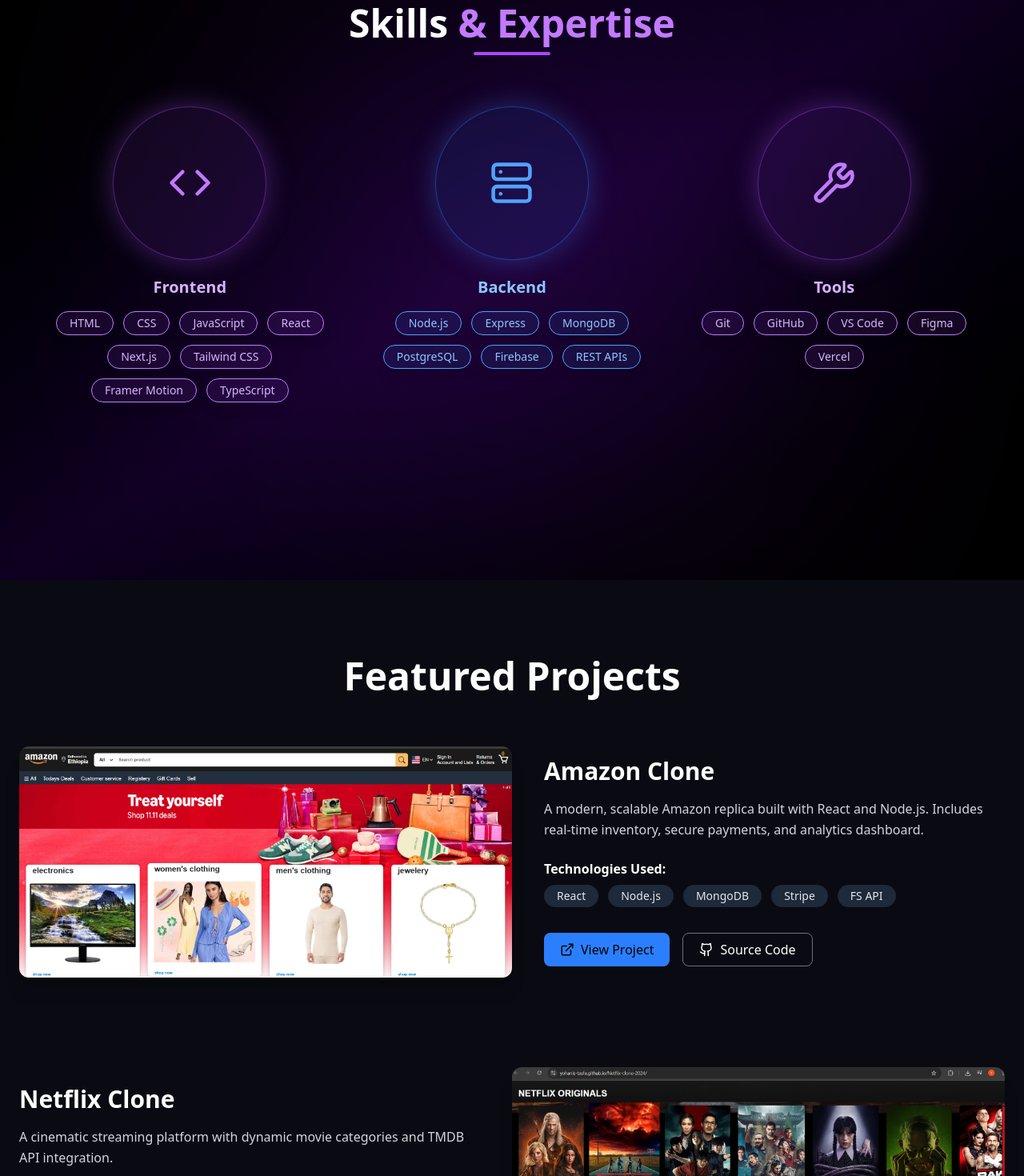
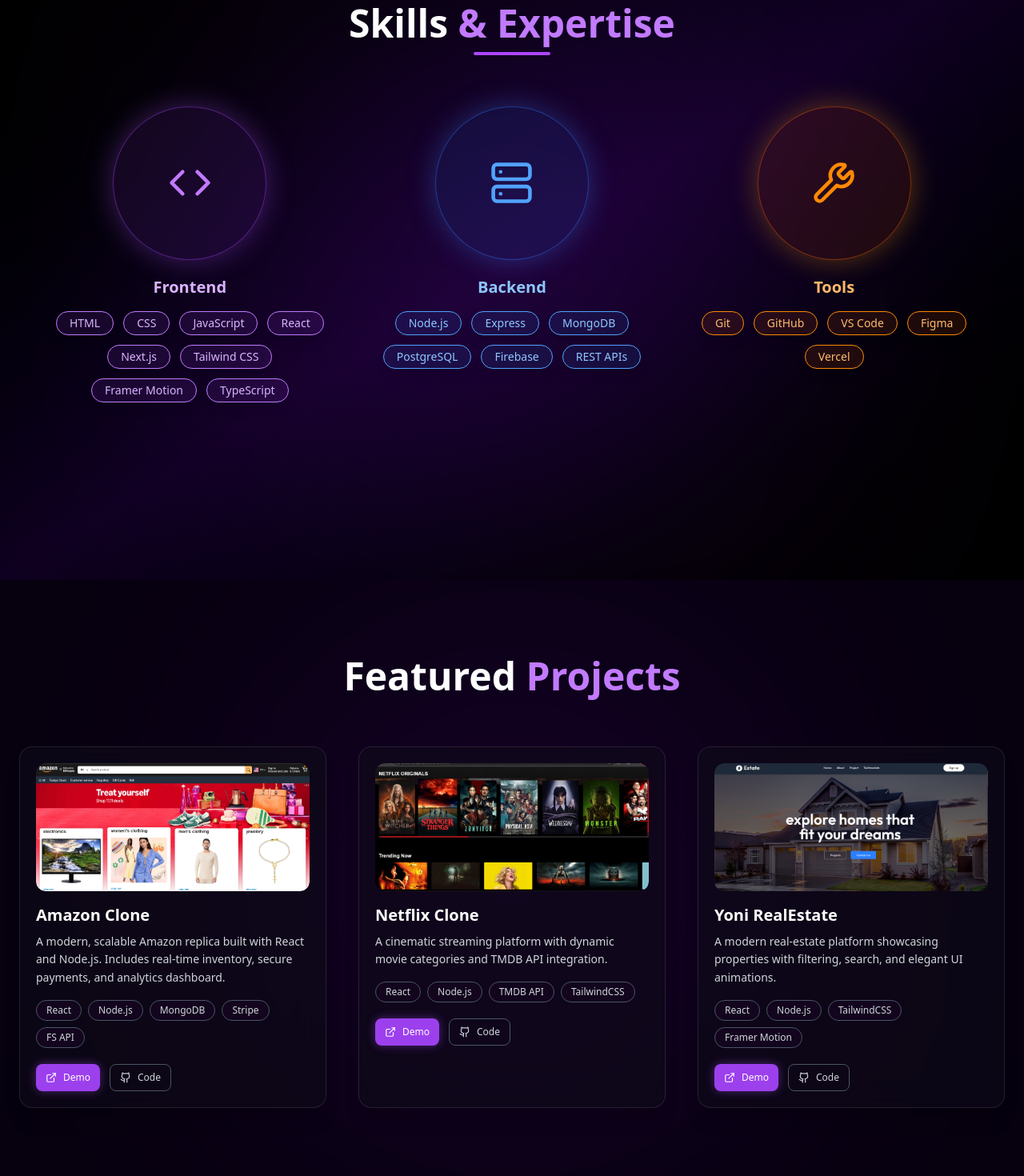
Before and after one commit to yohanis-Tasfa/my-portfolio, a React (Vite) app: page / in a window 1280 px wide. Shown: the part 1460-2930 px from the top of the page at 80% size. Built offline with nearby package versions, Linux system fonts and the light colour scheme.

Commit message:
modified

```diff
--- a/package.json
+++ b/package.json
@@ -16,6 +16,7 @@
     "lucide-react": "^0.554.0",
     "react": "^19.2.0",
     "react-dom": "^19.2.0",
+    "react-icons": "^5.5.0",
     "react-toastify": "^11.0.5",
     "tailwindcss": "^4.1.17"
   },
--- a/src/components/Projects.jsx
+++ b/src/components/Projects.jsx
@@ -1,57 +1,75 @@
 import { motion } from "framer-motion";
 import { ExternalLink, Github } from "lucide-react";
-
 import { projects } from "../assets/proInfo";
 
-function Projects() {
+export default function Projects() {
   return (
-    <section id="projects" className="py-24 bg-[#0A0A12] text-white">
-      <div className="max-w-7xl mx-auto px-6">
-        {/* Section Heading */}
+    <section
+      id="projects"
+      className="py-24 bg-[#07010f] relative overflow-hidden"
+    >
+      {/* Background Glow */}
+      <div
+        className="absolute w-[450px] h-[450px] bg-purple-600/25 blur-[200px] rounded-full
+      top-1/2 left-1/2 -translate-x-1/2 -translate-y-1/2"
+      ></div>
+
+      <div className="max-w-7xl mx-auto px-6 relative z-10">
+        {/* Heading */}
         <motion.h2
-          className="text-center text-4xl md:text-5xl font-bold mb-16"
-          initial={{ opacity: 0, y: -30 }}
+          className="text-center text-4xl md:text-5xl font-bold mb-16 text-white"
+          initial={{ opacity: 0, y: -20 }}
           animate={{ opacity: 1, y: 0 }}
           transition={{ duration: 0.6 }}
         >
-          Featured Projects
+          Featured <span className="text-purple-400">Projects</span>
         </motion.h2>
 
-        <div className="space-y-28">
+        {/* 3 Column Grid */}
+        <div className="grid grid-cols-1 sm:grid-cols-2 lg:grid-cols-3 gap-10">
           {projects.map((project, index) => (
             <motion.div
               key={index}
-              className={`flex flex-col md:flex-row items-center gap-10 ${
-                index % 2 !== 0 && "md:flex-row-reverse"
-              }`}
-              initial={{ opacity: 0, y: 50 }}
+              className="bg-[#0f0a1a]/60 border border-white/10 rounded-2xl p-5 shadow-xl
+              backdrop-blur-xl hover:shadow-purple-500/20 transition-all duration-300"
+              whileHover={{ scale: 1.13 }}
+              transition={{ duration: 0.3 }}
+              initial={{ opacity: 0, y: 40 }}
               whileInView={{ opacity: 1, y: 0 }}
-              viewport={{ once: true, amount: 0.3 }}
-              transition={{ duration: 0.7 }}
+              viewport={{ once: true }}
+              transition={{ duration: 0.6 }}
             >
-              {/* Project Image */}
-              <motion.img
+              {/* Image */}
+              <motion.div
+                className="rounded-xl overflow-hidden"
+                whileHover={{ scale: 1.13 }}
+                transition={{ duration: 0.3 }}
+              >
+                <img
                   src={project.image}
                   alt={project.title}
-                className="w-full md:w-1/2 rounded-xl shadow-xl"
-                whileHover={{ scale: 1.03 }}
-                transition={{ duration: 0.3 }}
+                  className="rounded-xl h-40 object-cover w-full shadow-[0_0_20px_rgba(168,85,247,0.25)]"
                 />
+              </motion.div>
 
-              {/* Project Text */}
-              <div className="md:w-1/2">
-                <h3 className="text-3xl font-semibold mb-4">{project.title}</h3>
+              {/* Title */}
+              <h3 className="text-xl font-semibold text-white mt-4 mb-2">
+                {project.title}
+              </h3>
 
-                <p className="text-gray-300 mb-6 leading-relaxed">
+              {/* Description */}
+              <p className="text-gray-300 text-sm mb-4 leading-relaxed line-clamp-3">
                 {project.description}
               </p>
 
-                <h4 className="font-semibold mb-2">Technologies Used:</h4>
-                <div className="flex flex-wrap gap-3 mb-8">
+              {/* Tech Stack */}
+              <div className="flex flex-wrap gap-2 mb-5">
                 {project.tech.map((t, i) => (
                   <span
                     key={i}
-                      className="px-4 py-1 rounded-full bg-gray-800 text-gray-200 text-sm"
+                    className="group px-3 py-1 rounded-full bg-[#12051d] border border-gray-600
+      text-gray-300 text-xs transition-all duration-300 cursor-default
+      hover:bg-purple-600/30 hover:text-white hover:border-purple-400 hover:shadow-[0_0_10px_rgba(168,85,247,0.5)] hover:scale-105"
                   >
                     {t}
                   </span>
@@ -59,21 +77,24 @@
               </div>
 
               {/* Buttons */}
-                <div className="flex gap-4">
+              <div className="flex gap-3">
                 <a
                   href={project.demo}
-                    className="flex items-center gap-2 bg-blue-500 text-black px-5 py-2 rounded-lg font-medium hover:bg-blue-400 transition"
+                  target="_blank"
+                  className="flex items-center gap-2 bg-purple-500/90 text-white px-3 py-2 rounded-lg
+                  hover:bg-purple-500 transition shadow-[0_0_12px_rgba(168,85,247,0.4)] text-xs"
                 >
-                    <ExternalLink size={18} /> View Project
+                  <ExternalLink size={14} /> Demo
                 </a>
 
                 <a
                   href={project.github}
-                    className="flex items-center gap-2 border border-gray-500 px-5 py-2 rounded-lg font-medium hover:bg-gray-800 transition"
+                  target="_blank"
+                  className="flex items-center gap-2 border border-gray-600 px-3 py-2 rounded-lg
+                  text-gray-300 hover:border-gray-300 hover:bg-gray-800/40 transition text-xs"
                 >
-                    <Github size={18} /> Source Code
+                  <Github size={14} /> Code
                 </a>
-                </div>
               </div>
             </motion.div>
           ))}
@@ -82,5 +103,3 @@
     </section>
   );
 }
-
-export default Projects;
--- a/src/components/Skills.jsx
+++ b/src/components/Skills.jsx
@@ -57,14 +57,17 @@
           className="grid md:grid-cols-3 gap-14 mt-16"
         >
           {/* Frontend */}
-          <div className="flex flex-col items-center">
+          <div className="flex flex-col items-center group">
             <motion.div
-              whileHover={{ scale: 1.12 }}
-              transition={{ type: "spring", stiffness: 200, damping: 10 }}
+              whileHover={{ scale: 1.3 }}
               className="w-48 h-48 bg-purple-500/10 border border-purple-500/40 rounded-full
-             flex items-center justify-center shadow-[0_0_35px_rgba(168,85,247,0.35)]"
+                flex items-center justify-center shadow-[0_0_35px_rgba(168,85,247,0.35)]
+                group-hover:bg-purple-600/30 group-hover:border-purple-600/60"
             >
-              <Code size={55} className="text-purple-400" />
+              <Code
+                size={55}
+                className="text-purple-400 group-hover:text-purple-100"
+              />
             </motion.div>
             <h3 className="text-xl font-semibold mt-5 text-purple-300">
               Frontend
@@ -83,7 +86,7 @@
               ].map((skill) => (
                 <span
                   key={skill}
-                  className="px-4 py-1 rounded-full border border-purple-400 text-purple-300 text-sm shadow-lg bg-purple-500/10"
+                  className="px-4 py-1 rounded-full border border-purple-400 text-purple-300 text-sm shadow-lg bg-purple-500/10 group-hover:bg-purple-600/30 group-hover:text-white"
                 >
                   {skill}
                 </span>
@@ -92,14 +95,17 @@
           </div>
 
           {/* Backend */}
-          <div className="flex flex-col items-center">
+          <div className="flex flex-col items-center group">
             <motion.div
-              whileHover={{ scale: 1.12 }}
-              transition={{ type: "spring", stiffness: 200, damping: 10 }}
+              whileHover={{ scale: 1.3 }}
               className="w-48 h-48 bg-blue-500/10 border border-blue-500/40 rounded-full
-             flex items-center justify-center shadow-[0_0_35px_rgba(59,130,246,0.35)]"
+                flex items-center justify-center shadow-[0_0_35px_rgba(59,130,246,0.35)]
+                group-hover:bg-blue-600/30 group-hover:border-blue-600/60"
             >
-              <Server size={55} className="text-blue-400" />
+              <Server
+                size={55}
+                className="text-blue-400 group-hover:text-blue-100"
+              />
             </motion.div>
             <h3 className="text-xl font-semibold mt-5 text-blue-300">
               Backend
@@ -116,7 +122,7 @@
               ].map((skill) => (
                 <span
                   key={skill}
-                  className="px-4 py-1 rounded-full border border-blue-400 text-blue-300 text-sm bg-blue-500/10 shadow-lg"
+                  className="px-4 py-1 rounded-full border border-blue-400 text-blue-300 text-sm bg-blue-500/10 shadow-lg group-hover:bg-blue-600/30 group-hover:text-white"
                 >
                   {skill}
                 </span>
@@ -125,17 +131,19 @@
           </div>
 
           {/* Tools */}
-          <div className="flex flex-col items-center">
+          <div className="flex flex-col items-center group">
             <motion.div
-              whileHover={{ scale: 1.12 }}
-              transition={{ type: "spring", stiffness: 200, damping: 10 }}
-              className="w-48 h-48 bg-purple-500/10 border border-purple-500/40 rounded-full
-             flex items-center justify-center shadow-[0_0_35px_rgba(168,85,247,0.35)]"
+              whileHover={{ scale: 1.3 }}
+              className="w-48 h-48 bg-orange-500/10 border border-orange-500/40 rounded-full
+                flex items-center justify-center shadow-[0_0_35px_rgba(245,158,11,0.35)]
+                group-hover:bg-orange-600/30 group-hover:border-orange-600/60"
             >
-              <Wrench size={55} className="text-purple-400" />
+              <Wrench
+                size={55}
+                className="text-orange-400 group-hover:text-orange-100"
+              />
             </motion.div>
-
-            <h3 className="text-xl font-semibold mt-5 text-purple-300">
+            <h3 className="text-xl font-semibold mt-5 text-orange-300">
               Tools
             </h3>
 
@@ -143,7 +151,7 @@
               {["Git", "GitHub", "VS Code", "Figma", "Vercel"].map((skill) => (
                 <span
                   key={skill}
-                  className="px-4 py-1 rounded-full border border-purple-400 text-purple-300 text-sm bg-purple-500/10 shadow-lg"
+                  className="px-4 py-1 rounded-full border border-orange-400 text-orange-300 text-sm bg-orange-500/10 shadow-lg group-hover:bg-orange-600/30 group-hover:text-white"
                 >
                   {skill}
                 </span>
```
Also changed, not shown: src/index.css (line endings or trailing spaces), 1 other file (tests, documents, lock files or other folders). Lines whose indentation alone changed are shown as unchanged.
